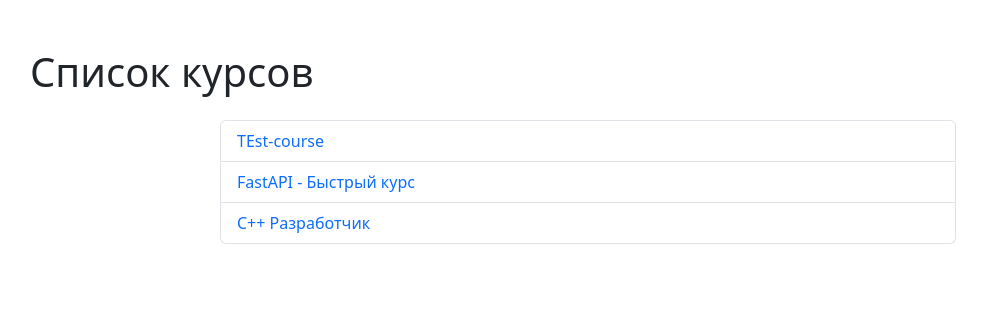
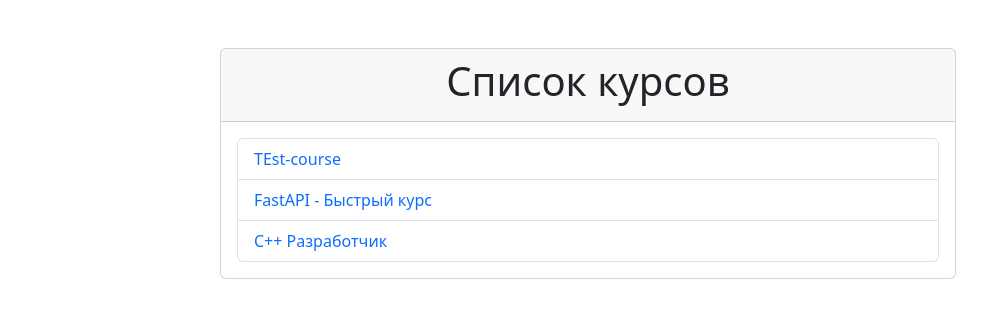
Before and after one commit to culcat/Courses, a Django app: page /courses/ in a window 1280 px wide. Shown: the part 56-374 px from the top of the page, without its empty margins (52-1039 px from the left). Run offline with Django 5.2, Linux system fonts and the light colour scheme; data comes from the database, SQL or seed files in the repository; both versions use the stored data as it was after the commit.

Commit message:
fix ui and some bugs

```diff
--- a/Courses/settings.py
+++ b/Courses/settings.py
@@ -16,7 +16,8 @@ BASE_DIR = Path(__file__).resolve().parent.parent
 
 ALLOWED_HOSTS = [
     'localhost',
-    '3e453bde-f0a0-42e7-8cc5-c5578296b379-00-ldptb2oq7lsb.sisko.replit.dev'
+    '3e453bde-f0a0-42e7-8cc5-c5578296b379-00-ldptb2oq7lsb.sisko.replit.dev',
+    '127.0.0.1'
 ]
 CSRF_TRUSTED_ORIGINS = [
     'https://3e453bde-f0a0-42e7-8cc5-c5578296b379-00-ldptb2oq7lsb.sisko.replit.dev'
--- a/CoursesApp/views.py
+++ b/CoursesApp/views.py
@@ -136,13 +136,12 @@ def student_ranking(request):
     top_students = StudentRating.objects.order_by('-score')[:50]
     return render(request, 'student_ranking.html', {'top_students': top_students})
 def user_profile(request):
-    """
-    Личный кабинет пользователя.
-    """
+    studentRating = StudentRating.objects.get(student=request.user)
     if not request.user.is_authenticated:
         return redirect('login')
 
     context = {
+        'rating': studentRating.score,
         'user': request.user,
     }
     return render(request, 'user_profile.html', context)
--- a/templates/course_list.html
+++ b/templates/course_list.html
@@ -1,9 +1,13 @@
 {% extends 'base.html' %}
 {% block content %}
     <div class="container">
-        <h1 class="mt-5 mb-4">Список курсов</h1>
         <div class="row">
             <div class="col-md-8 offset-md-2">
+                <div class="card mt-5">
+                    <div class="card-header">
+                        <h1 class="card-title text-center">Список курсов</h1>
+                    </div>
+                    <div class="card-body">
                         <ul class="list-group">
                             {% for course in courses %}
                                 <li class="list-group-item">
@@ -14,4 +18,6 @@
                     </div>
                 </div>
             </div>
+        </div>
+    </div>
 {% endblock %}
--- a/templates/user_profile.html
+++ b/templates/user_profile.html
@@ -14,6 +14,7 @@
                 {% if user.user_type == 'student' %}
                     <li class="list-group-item">Образовательная организация: {{ user.organization }}</li>
                     <li class="list-group-item">Тип пользователя: Ученик</li>
+                    <li class="list-group-item">Рейтинг: {{ rating }}</li>
                 {% elif user.user_type == 'teacher' %}
                     <li class="list-group-item">Образовательная организация: {{ user.organization }}</li>
                     <li class="list-group-item">Тип пользователя: Преподаватель</li>
```
Also changed, not shown: templates/lesson_detail.html (+9 -18 lines), db.sqlite3. Lines whose indentation alone changed are shown as unchanged.
